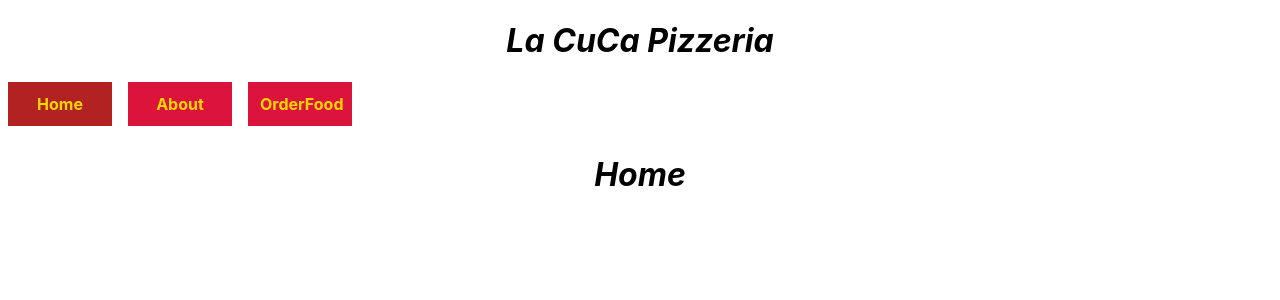
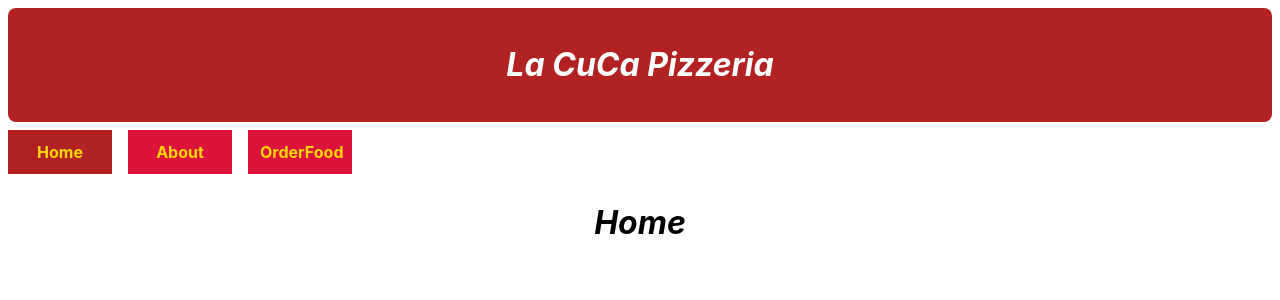
Before and after one commit to esantiagooo/esantiagooo-phase-2-project-menu-, a React (Create React App) app: page / in a window 1280 px wide. Shown: the top 300 px of the page. Built offline with nearby package versions, Linux system fonts and the light colour scheme.

Commit message:
modified src/App.js
 src/Header.js

```diff
--- a/src/App.css
+++ b/src/App.css
@@ -19,3 +19,12 @@
   padding: 1em;
   box-shadow: rgba(99, 99, 99, 0.2) 0px 2px 8px 0px;
 }
+.block{
+  background-color: firebrick;
+  padding: 1rem;
+  margin: 0.5rem;
+  border-radius: 0.5rem;
+}
+.la-cuca-name{
+  color: white
+}
--- a/src/Header.js
+++ b/src/Header.js
@@ -2,8 +2,8 @@
 
 function Header(){
     return (
-    <div>
-        <h1>La CuCa Pizzeria</h1>
+    <div className="block">
+        <h1 className="la-cuca-name">La CuCa Pizzeria</h1>
     </div>
     )
 }
```
